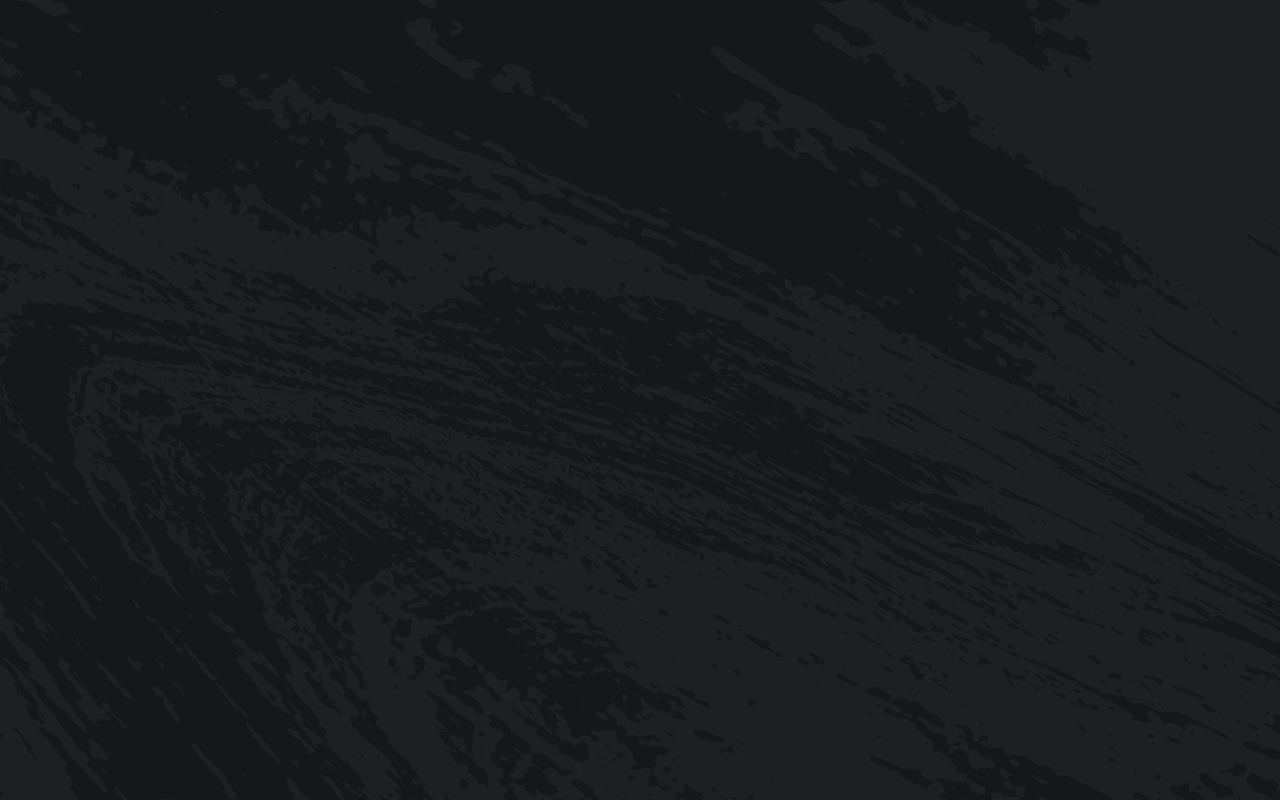
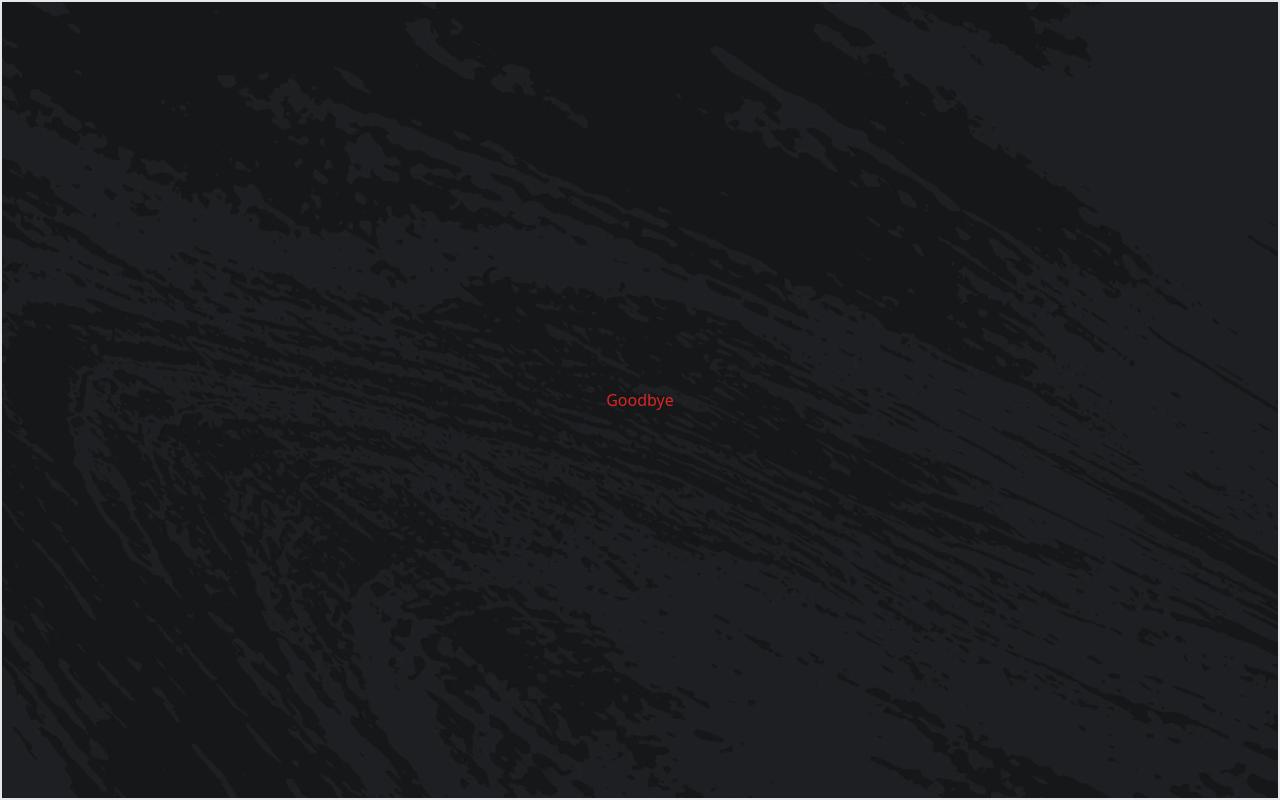
Before and after one commit to kdan80/v4, a Next.js app: page / in a window 1280 px wide. Built offline with nearby package versions, Linux system fonts and the light colour scheme.

Commit message:
Main app component layout styles

```diff
--- a/components/Layout.tsx
+++ b/components/Layout.tsx
@@ -2,15 +2,27 @@ import React from 'react'
 import DocumentHeader from 'components/DocumentHeader'
 
 type Props = {
+    location?: string
     children: React.ReactNode
 }
 
-const Layout = ({ children }: Props) => {
+const Layout = ({ children, location }: Props) => {
+    const isHome = location === '/'
+    const is404 = location === '404'
+    const [isLoading, setIsLoading] = React.useState<boolean>(isHome)
+
     return (
-        <div className=''>
+        <div className='flex justify-center items-center min-h-screen border-2'>
             <DocumentHeader />
             {/* Background image for the entire site */}
-            <div className='bg-img w-screen h-screen bg-no-repeat bg-cover bg-fixed' />
+
+            <div className='fixed top-0 left-0 -z-10 bg-img w-screen h-screen bg-no-repeat bg-cover bg-fixed' />
+
+            {isLoading && isHome ? (
+                <div className='text-red-600'>Hello</div>
+            ) : (
+                <div className='text-red-600'>Goodbye</div>
+            )}
         </div>
     )
 }
```
